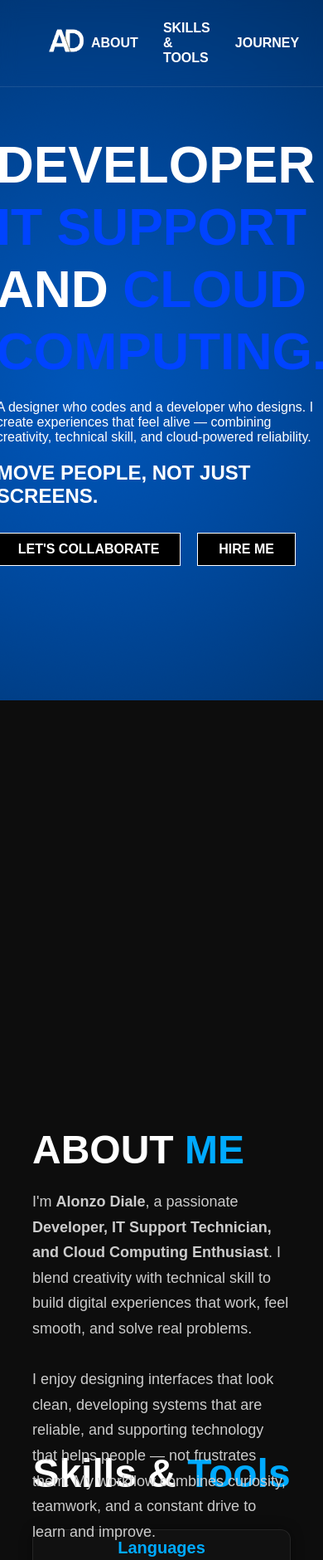
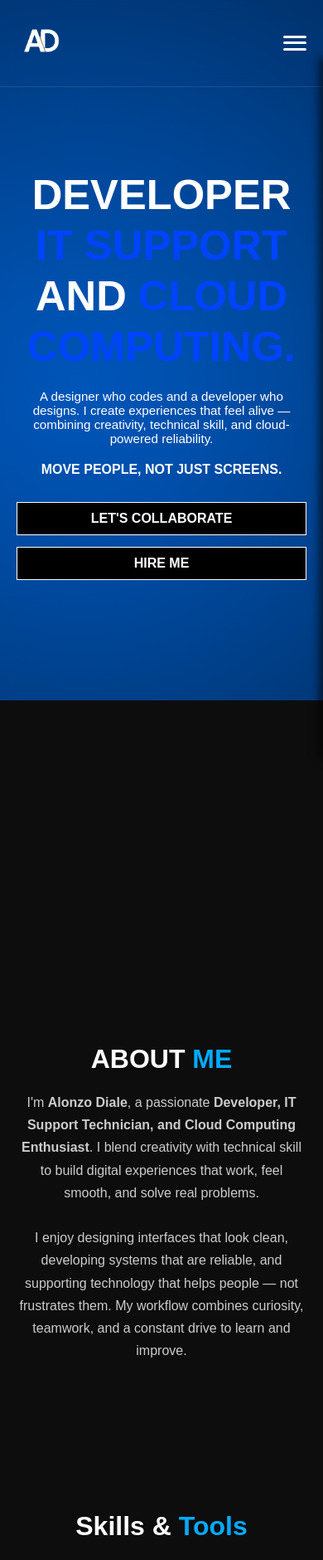
Before and after one commit to AJ-Diale/Alonzo-Diale-Profile, a plain HTML site: page Index.html in a window 390 px wide. Shown: the top 1880 px of the page at 83% size. Drawn offline with nearby package versions, Linux system fonts and the light colour scheme.

Commit message:
Add files via upload
Added Hambuger to the mobile site interactive.

```diff
--- a/Index.html
+++ b/Index.html
@@ -24,6 +24,11 @@
   <nav class="navbar">
     <div class="logo">
       <img src="assets/AD2.png" alt="AD Logo" />
+    </div>
+    <div class="hamburger" id="hamburger">
+      <span></span>
+      <span></span>
+      <span></span>
     </div>
 
     <ul class="nav-links">
--- a/script.js
+++ b/script.js
@@ -112,6 +112,16 @@ navLogo.addEventListener("click", (e) => {
 });
 
 
+const hamburger = document.getElementById('hamburger');
+const navLinks1 = document.querySelector('.nav-links');
+
+hamburger.addEventListener('click', () => {
+  navLinks1.classList.toggle('active');
+
+  // Animate hamburger into "X"
+  hamburger.classList.toggle('open');
+});
+
 const navLinks = document.querySelectorAll(".nav-links a[href^='#']");
 
 navLinks.forEach(link => {
--- a/style.css
+++ b/style.css
@@ -605,3 +605,186 @@ body {
   box-shadow: 0 0 20px #00aaff88;
   border-color: #00aaff;
 }
+
+/* ===========================
+   MOBILE RESPONSIVE FIXES
+   =========================== */
+
+/* Hamburger icon styling */
+.hamburger {
+  display: none; /* hidden by default */
+  flex-direction: column;
+  justify-content: space-around;
+  width: 28px;
+  height: 22px;
+  cursor: pointer;
+  z-index: 1000;
+}
+
+.hamburger span {
+  display: block;
+  height: 3px;
+  width: 100%;
+  background: #fff;
+  border-radius: 2px;
+  transition: all 0.3s ease;
+}
+
+/* Show hamburger only on mobile */
+@media (max-width: 768px) {
+  .hamburger {
+    display: flex;
+  }
+
+  .navbar {
+    padding: 20px; /* reduce horizontal padding */
+  }
+
+  /* Hide nav-links by default */
+  .nav-links {
+    display: none;
+    position: fixed;
+    top: 70px; /* below navbar */
+    right: 0;
+    background: #111;
+    width: 70vw;
+    height: 100vh;
+    flex-direction: column;
+    padding: 30px 20px;
+    gap: 30px;
+    box-shadow: -5px 0 10px rgba(0,0,0,0.6);
+    border-left: 2px solid #00aaff;
+    transition: transform 0.3s ease;
+    transform: translateX(100%);
+    z-index: 999;
+  }
+
+  /* When nav active, slide in */
+  .nav-links.active {
+    display: flex;
+    transform: translateX(0);
+  }
+
+  /* Style nav links vertically */
+  .nav-links li {
+    font-size: 1.2rem;
+  }
+
+  /* GLOBAL */
+  body {
+    overflow-x: hidden;
+  }
+
+  section {
+    height: auto !important;
+    min-height: 100vh;
+  }
+  /* HERO */
+  .hero {
+    padding: 120px 20px 60px;
+    text-align: center;
+    height: auto;
+  }
+
+  .hero-title {
+    font-size: clamp(1rem, 13vw, 3.9rem);
+    line-height: 1.2;
+  }
+
+  .hero-description {
+    font-size: 0.95rem;
+    margin: 20px auto;
+  }
+
+  .hero-subtitle {
+    font-size: 1rem;
+  }
+
+  .hero-buttons {
+    flex-direction: column;
+    gap: 14px;
+  }
+
+  .hero-buttons a {
+    width: 100%;
+  }
+
+  /* ABOUT */
+  .about {
+    padding: 100px 20px;
+    height: auto;
+  }
+
+  .about-container {
+    flex-direction: column;
+    text-align: center;
+  }
+
+  .about-image img {
+    width: 260px;
+    height: 260px;
+  }
+
+  .section-title {
+    font-size: 32px;
+  }
+
+  .about-text {
+    font-size: 16px;
+  }
+
+  /* SKILLS */
+  .skills {
+    padding: 80px 20px;
+    height: auto;
+  }
+
+  .skills-grid-container {
+    grid-template-columns: 1fr;
+  }
+
+  .skill-icons img {
+    width: 42px;
+    height: 42px;
+  }
+
+  /* TIMELINE */
+  .timeline-section {
+    padding: 80px 20px;
+    height: auto;
+  }
+
+  .timeline-container {
+    margin-left: 0;
+    padding-left: 20px;
+  }
+
+  /* CONTACT */
+  .contact-section {
+    padding: 80px 20px;
+  }
+
+  .contact-container {
+    grid-template-columns: 1fr;
+  }
+
+  .contact-info {
+    text-align: center;
+  }
+
+  .social-links {
+    justify-content: center;
+  }
+}
+
+.hamburger.open span:nth-child(1) {
+  transform: rotate(45deg) translate(5px, 5px);
+}
+
+.hamburger.open span:nth-child(2) {
+  opacity: 0;
+}
+
+.hamburger.open span:nth-child(3) {
+  transform: rotate(-45deg) translate(5px, -5px);
+}
```
